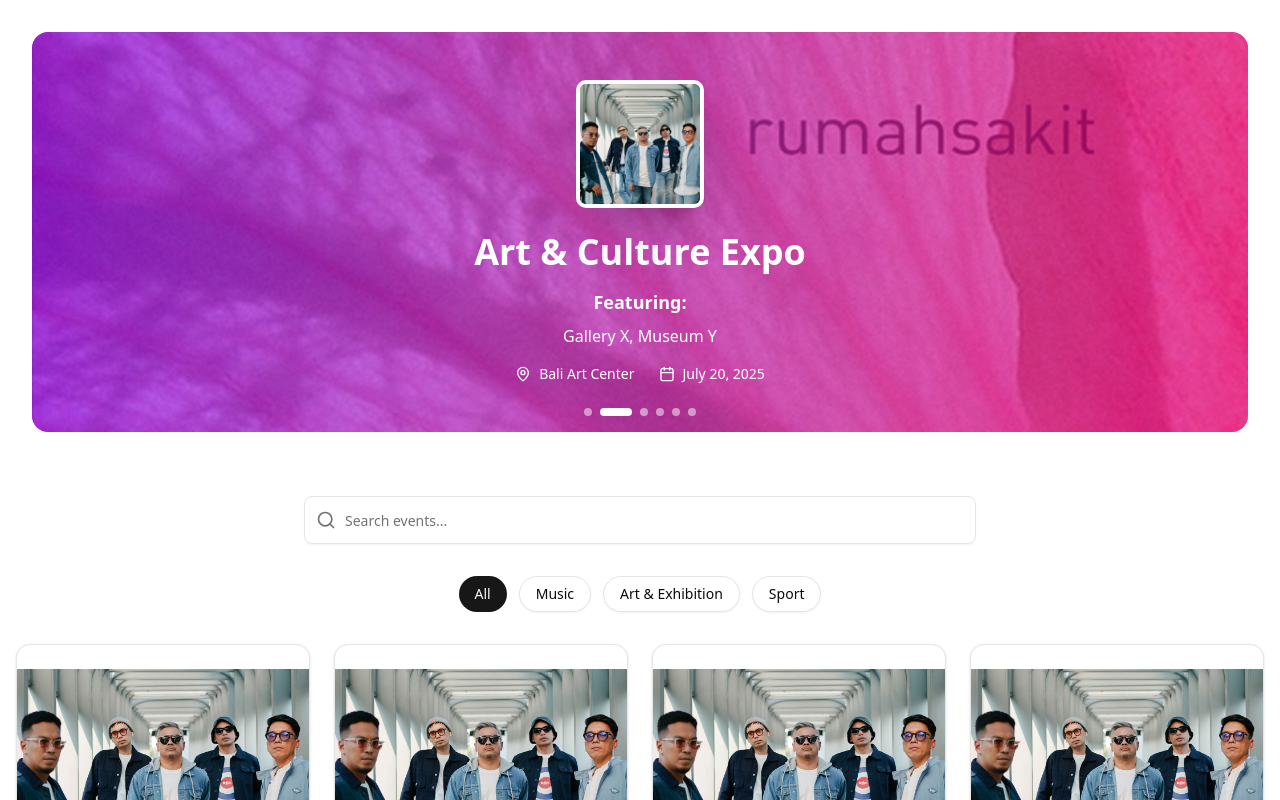
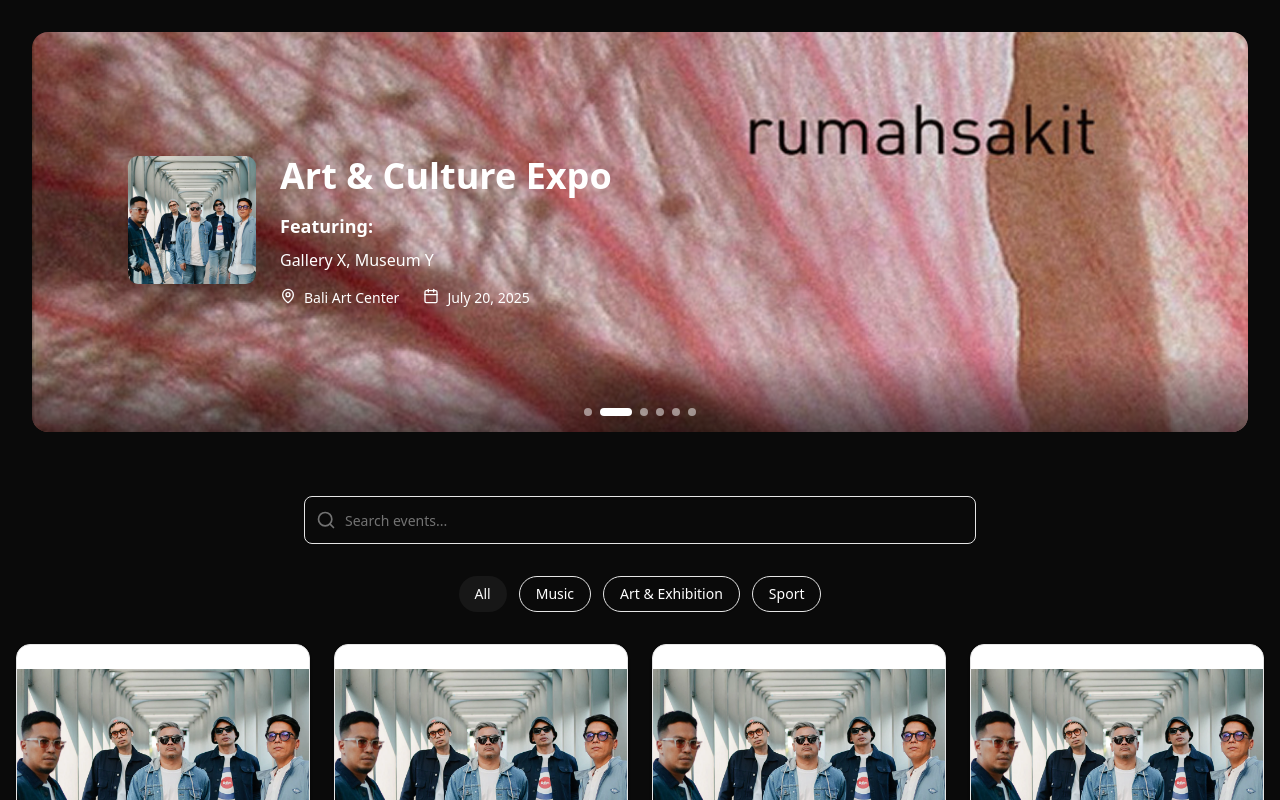
Before and after one commit to MaulRai/my-mine-ticket-ku-fe, a Next.js app: page /events in a window 1280 px wide. Shown: the top 800 px of the page. Built offline with nearby package versions, Linux system fonts and the light colour scheme.

Commit message:
feat: banner dashboard

```diff
--- a/app/events/page.tsx
+++ b/app/events/page.tsx
@@ -156,17 +156,19 @@
 
   return (
     <div className="min-h-screen bg-background">
-      <div className="relative h-[400px] m-8 overflow-hidden bg-gradient-to-r from-purple-600 to-pink-600 rounded-2xl">
+      <div className="relative h-[400px] m-8 overflow-hidden rounded-2xl bg-black">
+        {/* Background image */}
         <Image
           src={currentFeaturedEvent.banner || "/placeholder.svg"}
           alt="Banner background"
           fill
-          className="object-cover opacity-30"
+          className="object-cover"
         />
-        <div className="absolute inset-0 flex items-center justify-center">
-          <div className="text-center text-white px-4">
-            <div className="mb-6 flex justify-center">
-              <div className="relative h-32 w-32 rounded-lg overflow-hidden border-4 border-white shadow-2xl">
+        <div className="absolute inset-0 bg-gradient-to-b from-black/10 via-black/10 via-80% to-black/60" />
+        <div className="absolute inset-0 flex items-center justify-start">
+          <div className="text-center text-white px-24 flex flex-row">
+            <div className="mb-6">
+              <div className="relative h-32 w-32 rounded-lg overflow-hidden shadow-2xl">
                 <Image
                   src={currentFeaturedEvent.logo || "/placeholder.svg"}
                   alt={currentFeaturedEvent.name}
@@ -175,19 +177,22 @@
                 />
               </div>
             </div>
+
+            <div className="items-start text-left ml-6">
               <h1 className="text-4xl font-bold mb-4">{currentFeaturedEvent.name}</h1>
               <div className="mb-4">
                 <p className="text-lg font-semibold mb-2">Featuring:</p>
                 <p className="text-base">{currentFeaturedEvent.featuring.join(", ")}</p>
               </div>
-            <div className="flex items-center justify-center gap-6 text-sm">
-              <div className="flex items-center gap-2">
+              <div className="flex gap-6 text-sm">
+                <div className="flex gap-2">
                   <MapPin className="h-4 w-4" />
                   <span>{currentFeaturedEvent.location}</span>
                 </div>
-              <div className="flex items-center gap-2">
+                <div className="flex gap-2">
                   <Calendar className="h-4 w-4" />
                   <span>{currentFeaturedEvent.date}</span>
+                </div>
               </div>
             </div>
           </div>
--- a/app/globals.css
+++ b/app/globals.css
@@ -45,8 +45,8 @@
 
 :root {
   --radius: 0.625rem;
-  --background: oklch(1 0 0);
-  --foreground: oklch(0.145 0 0);
+  --foreground: oklch(1 0 0);
+  --background: oklch(0.145 0 0);
   --card: oklch(1 0 0);
   --card-foreground: oklch(0.145 0 0);
   --popover: oklch(1 0 0);
```
Lines whose indentation alone changed are shown as unchanged.
